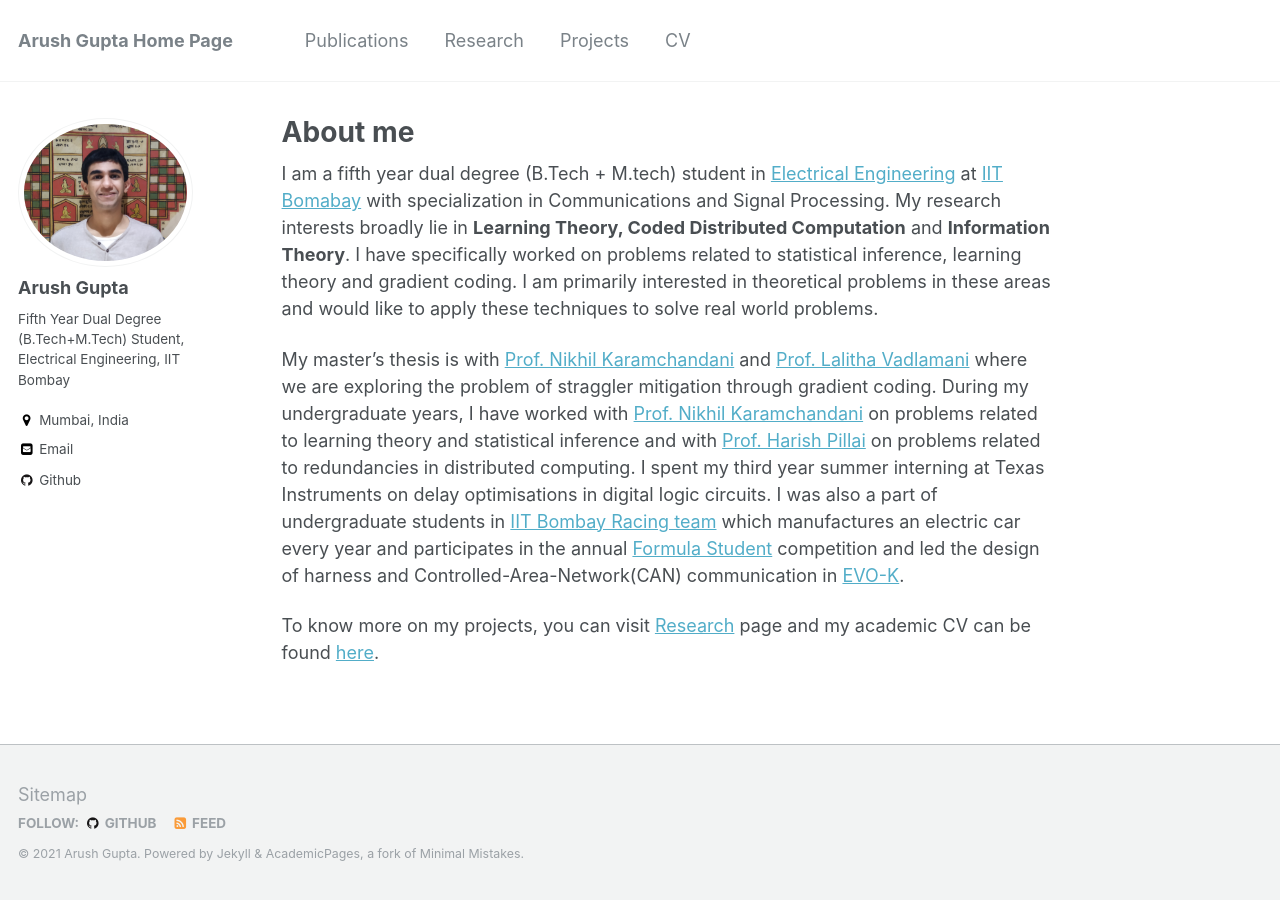
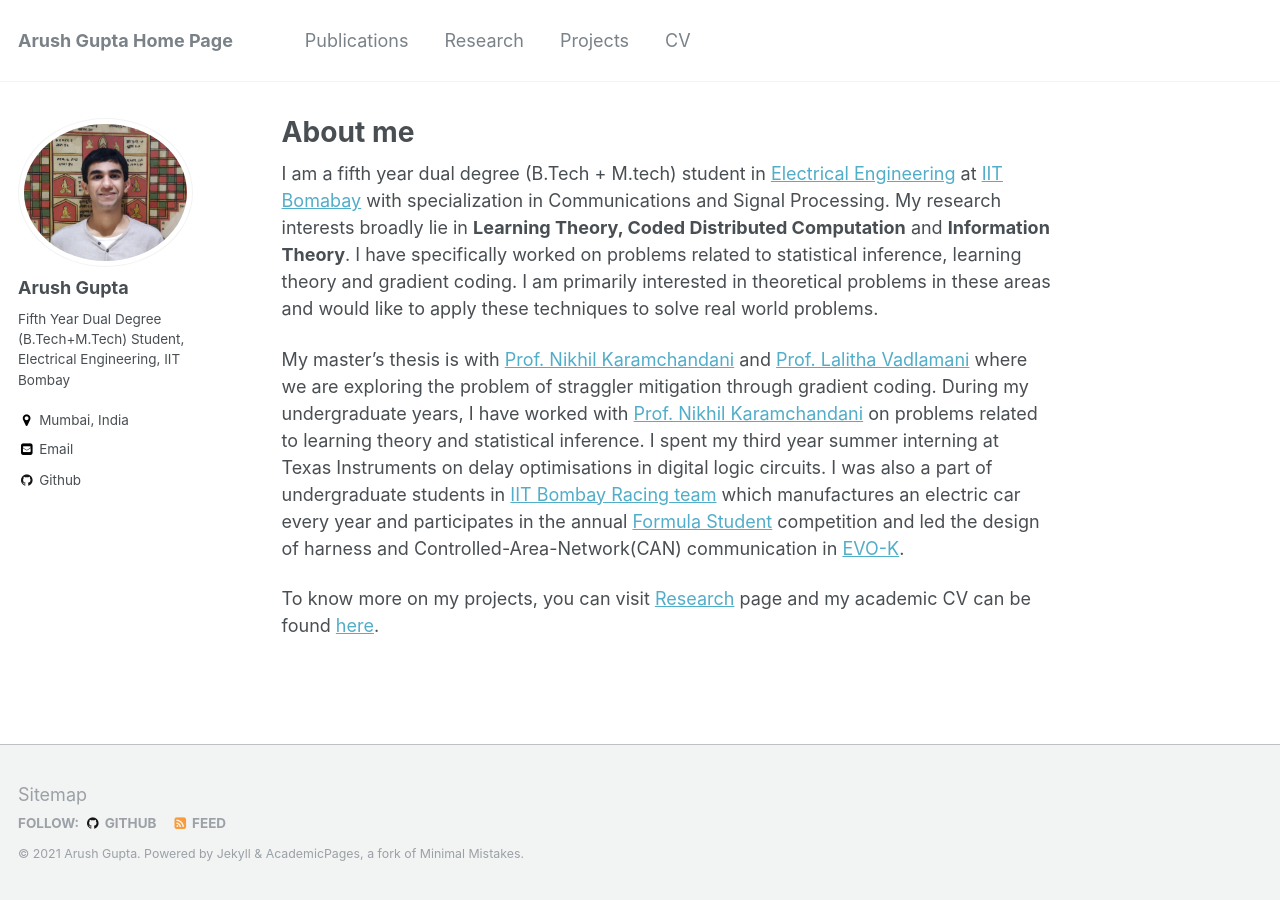
Before and after one commit to arush-gupta/arush-gupta.github.io, a Jekyll site: the page built from _pages/about.md, in a window 1280 px wide. Built offline with Jekyll 4.4.1, drawn with Linux system fonts in a browser that asks for light colours.

Commit message:
Update about.md

```diff
--- a/_pages/about.md
+++ b/_pages/about.md
@@ -11,7 +11,7 @@ redirect_from:
 
 I am a fifth year dual degree (B.Tech + M.tech) student in [Electrical Engineering](https://www.ee.iitb.ac.in/web) at [IIT Bomabay](http://www.iitb.ac.in/) with specialization in Communications and Signal Processing. My research interests broadly lie in **Learning Theory, Coded Distributed Computation** and **Information Theory**. I have specifically worked on problems related to statistical inference, learning theory and gradient coding. I am primarily interested in theoretical problems in these areas and would like to apply these techniques to solve real world problems.
 
-My master's thesis is with [Prof. Nikhil Karamchandani](http://www.ee.iitb.ac.in/~nikhilk/) and [Prof. Lalitha Vadlamani](https://faculty.iiit.ac.in/~lalitha.v/) where we are exploring the problem of straggler mitigation through gradient coding. During my undergraduate years, I have worked with [Prof. Nikhil Karamchandani](http://www.ee.iitb.ac.in/~nikhilk/) on problems related to learning theory and statistical inference and with [Prof. Harish Pillai](https://www.ee.iitb.ac.in/wiki/faculty/hp) on problems related to redundancies in distributed computing. I spent my third year summer interning at Texas Instruments on delay optimisations in digital logic circuits. I was also a part of undergraduate students in [IIT Bombay Racing team](http://www.iitbracing.org) which manufactures an electric car every year and participates in the annual [Formula Student](https://www.imeche.org/events/formula-student) competition and led the design of harness and Controlled-Area-Network(CAN) communication in [EVO-K](https://www.iitbracing.org/cars/evok.php).
+My master's thesis is with [Prof. Nikhil Karamchandani](http://www.ee.iitb.ac.in/~nikhilk/) and [Prof. Lalitha Vadlamani](https://faculty.iiit.ac.in/~lalitha.v/) where we are exploring the problem of straggler mitigation through gradient coding. During my undergraduate years, I have worked with [Prof. Nikhil Karamchandani](http://www.ee.iitb.ac.in/~nikhilk/) on problems related to learning theory and statistical inference. I spent my third year summer interning at Texas Instruments on delay optimisations in digital logic circuits. I was also a part of undergraduate students in [IIT Bombay Racing team](http://www.iitbracing.org) which manufactures an electric car every year and participates in the annual [Formula Student](https://www.imeche.org/events/formula-student) competition and led the design of harness and Controlled-Area-Network(CAN) communication in [EVO-K](https://www.iitbracing.org/cars/evok.php).
 
 To know more on my projects, you can visit [Research](https://Sahasrajit123.github.io/research/) page and my academic CV can be found [here]((https://Sahasrajit123.github.io/files/CV_Sahasrajit.pdf)).
 
```
